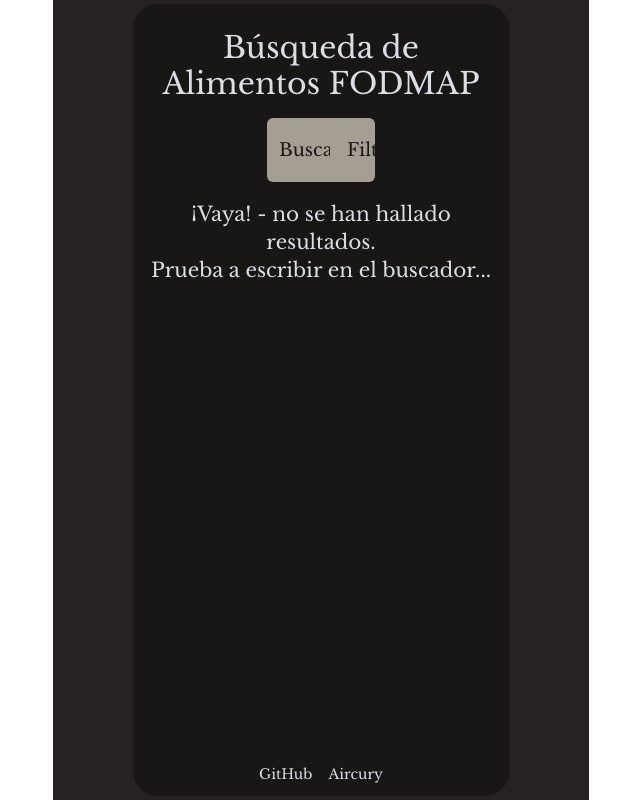
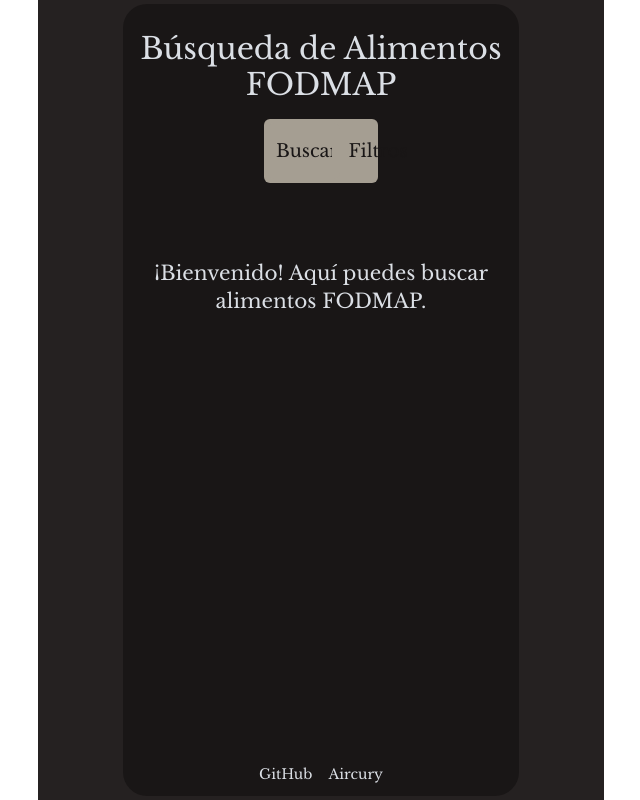
Before and after one commit to ortizzxz/FODMAP-App, a React (Vite) app in the folder fodmap-app/: page / in a window 1280 px wide. Shown: the whole page, without its empty margins (319-959 px from the left). Built offline with nearby package versions, Linux system fonts and the light colour scheme; no server answers.

Commit message:
feat(welcome message)

```diff
--- a/fodmap-app/src/components/ProductApp.tsx
+++ b/fodmap-app/src/components/ProductApp.tsx
@@ -21,6 +21,8 @@ export const ProductApp: React.FC = () => {
     const [selectedCategory, setSelectedCategory] = useState<string>('');
     const [showFilters, setShowFilters] = useState<boolean>(false);
     const [hasResults, setHasResults] = useState<boolean>(false);
+    const [showWelcomeMessage, setShowWelcomeMessage] = useState<boolean>(true);
+
 
     const getFood = async (): Promise<void> => {
         try {
@@ -53,6 +55,13 @@ export const ProductApp: React.FC = () => {
         setHasResults(filteredAlimentos.length > 0);
     }, [searchTerm, selectedGroup, selectedCategory, alimentos]);
 
+    const handleSearchTermChange = (term: string) => {
+        setSearchTerm(term);
+        if (term !== ''){
+            setShowWelcomeMessage(false);
+        }
+    };
+
     const toggleFilters = () => {
         setShowFilters(!showFilters);
     };
@@ -62,7 +71,7 @@ export const ProductApp: React.FC = () => {
     };
 
     return (
-        <div className="h-screen bg-[#272222] flex flex-col font-sans overflow-hidden ">
+        <div className="h-screen bg-[#252121] flex flex-col font-sans overflow-hidden ">
 
             {/* Main Content */}
             <div className="bg-main lg:w-[70%]  sm:m-0 lg:m-1 md:m-1 lg:rounded-3xl mx-auto md:rounded-3xl flex flex-col flex-grow justify-between lg:p-2 md:p-2 h-full overflow-hidden">
@@ -73,7 +82,7 @@ export const ProductApp: React.FC = () => {
                     <div className='relative mx-auto w-[95%] lg:w-[30%] md:w-[30%]  rounded-md bg-third'>
                         <div className='flex p-1 '>
                             <div className='w-3/4 flex' onClick={hideFilters}>
-                                <FoodBuscador setSearchTerm={setSearchTerm}/>
+                                <FoodBuscador setSearchTerm={handleSearchTermChange}/>
                             </div>
                             <button
                                 className='w-1/4 text-main text-lg transition duration-300 hover:border-main focus:border-main focus-within:bg-[#a59e95] active:bg-[#af9987]'
@@ -95,10 +104,18 @@ export const ProductApp: React.FC = () => {
                 </div>
 
                 <div className='w-full flex-grow overflow-auto scrollbar-none' onClick={hideFilters}>
-                    {hasResults ? (
+                    {showWelcomeMessage && (
+                        <h2 className='text-xl text-second text-center mt-[40%] lg:mt-[20%] md:mt-[20%]'>
+                            ¡Bienvenido! Aquí puedes buscar alimentos FODMAP.
+                        </h2>
+                    )}
+                    {!showWelcomeMessage && !hasResults && (
+                        <h2 className='text-xl text-second text-center mt-[40%] lg:mt-[5%] md:mt-[5%]'>
+                            ¡Vaya! - no se han hallado resultados. <br /> Prueba a escribir en el buscador...
+                        </h2>
+                    )}
+                    {hasResults && (
                         <FoodSearcher alimento={filteredAlimentos} />
-                    ) : (
-                        <h2 className='text-xl text-second text-center mt-[40%] lg:mt-[5%] md:mt-[5%]'>¡Vaya! - no se han hallado resultados. <br /> Prueba a escribir en el buscador...</h2>
                     )}
                 </div>
 
```
